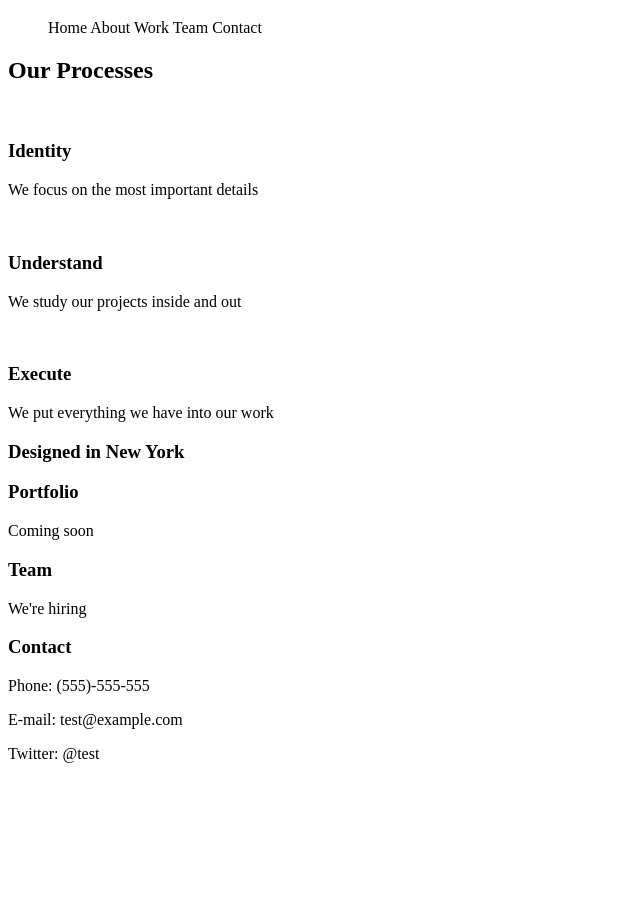
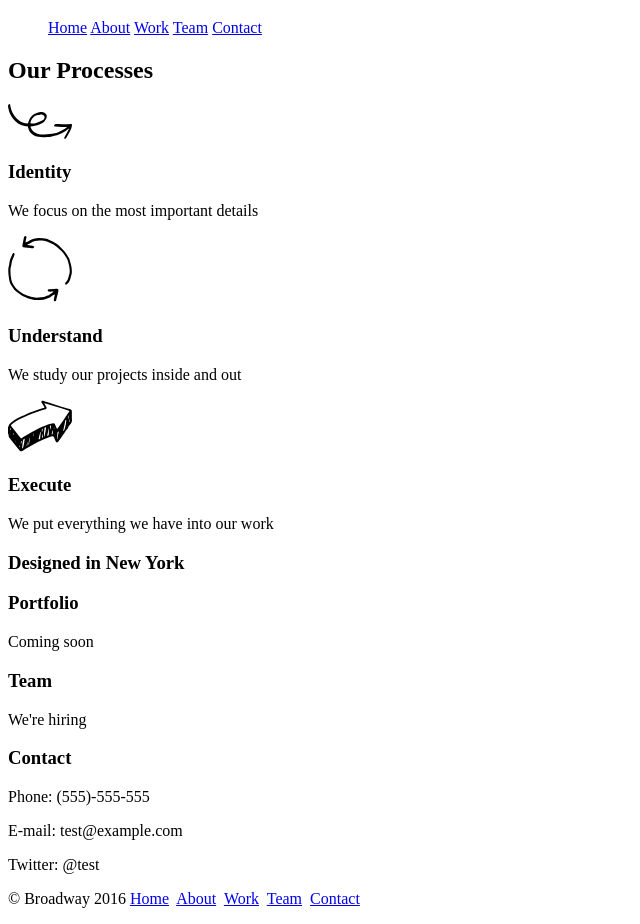
Before and after one commit to thearechner/Broadway, a plain HTML site: page index.html in a window 1280 px wide. Shown: the part 61-985 px from the top of the page, without its empty margins (0-640 px from the left). Before the commit the page ends 840 px from the top, so only its background shows below. Drawn offline with Linux system fonts and the light colour scheme.

Commit message:
Add images

```diff
--- a/index.html
+++ b/index.html
@@ -6,30 +6,30 @@
     <title>Broadway</title>
   </head>
   <body>
-    <div class="imgHeader">
+    <div class="imgHeader" id="top">
       <h1>Broadway Design</h1>
       <ul>
-        <ls><link href="">Home</link></ls>
-        <ls><link href="process">About</link></ls>
-        <ls><link href="portfolio">Work</link></ls>
-        <ls><link href="team">Team</link></ls>
-        <ls><link href="contact">Contact</link></ls>
+        <ls><a href="top">Home</a></ls>
+        <ls><a href="process">About</a></ls>
+        <ls><a href="portfolio">Work</a></ls>
+        <ls><a href="team">Team</a></ls>
+        <ls><a href="contact">Contact</a></ls>
       </ul>
     </div>
     <div id="process">
       <h2>Our Processes</h2>
       <div>
-        <p><img src=""></p>
+        <p><img src="./resources/images/identify.svg"></p>
         <h3>Identity</h3>
         <p>We focus on the most important details</p>
       </div>
       <div>
-        <p><img src=""></p>
+        <p><img src="./resources/images/understand.svg"></p>
         <h3>Understand</h3>
         <p>We study our projects inside and out</p>
       </div>
       <div>
-        <p><img src=""></p>
+        <p><img src="./resources/images/execute.svg"></p>
         <h3>Execute</h3>
         <p>We put everything we have into our work</p>
       </div>
@@ -49,5 +49,15 @@
         <p>Phone: (555)-555-555</p>
         <p>E-mail: test@example.com</p>
         <p>Twitter: &commat;test</p>
+      </div>
+    <div class="imgHeader">
+      <p>&copy; Broadway 2016
+        <a href="top">Home</a>&nbsp;
+        <a href="process">About</a>&nbsp;
+        <a href="portfolio">Work</a>&nbsp;
+        <a href="team">Team</a>&nbsp;
+        <a href="contact">Contact</a>&nbsp;
+      </p>
+
   </body>
 </html>
```
Also changed, not shown: 2 other files.
